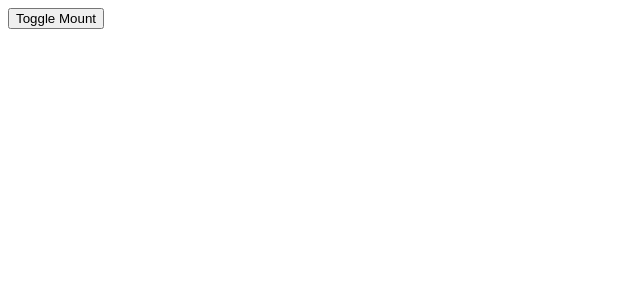
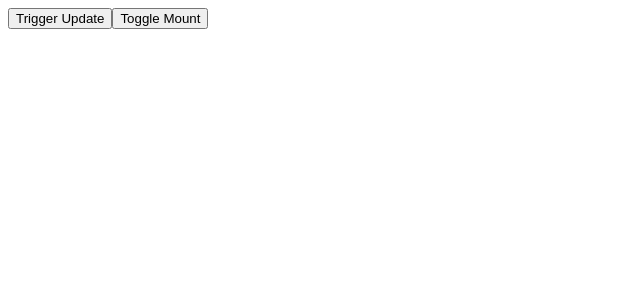
Before and after one commit to codedailyio/teach, a React (Create React App) app: page / in a window 1280 px wide. Shown: the top 300 px of the page, without its empty margins (0-640 px from the left). Built offline with nearby package versions, Linux system fonts and the light colour scheme.

Commit message:
Add logs

```diff
--- a/src/App.js
+++ b/src/App.js
@@ -10,16 +10,21 @@ const logMousePosition = e => {
 const Position = () => {
   useEffect(() => {
     window.addEventListener("mousemove", logMousePosition);
-
-    return () => window.removeEventListener("mousemove", logMousePosition);
-  }, []);
+    console.log("Mounted");
+    return () => {
+      console.log("Unmounted");
+      window.removeEventListener("mousemove", logMousePosition);
+    }
+  });
   return null;
 };
 
 const App = () => {
+  const [trigger, setTrigger] = useState(true);
   const [mounted, setMount] = useState(true);
   return (
     <div>
+      <button onClick={() => setTrigger(!trigger)}>Trigger Update</button>
       <button onClick={() => setMount(!mounted)}>Toggle Mount</button>
       {mounted ? <Position /> : null}
     </div>
```
